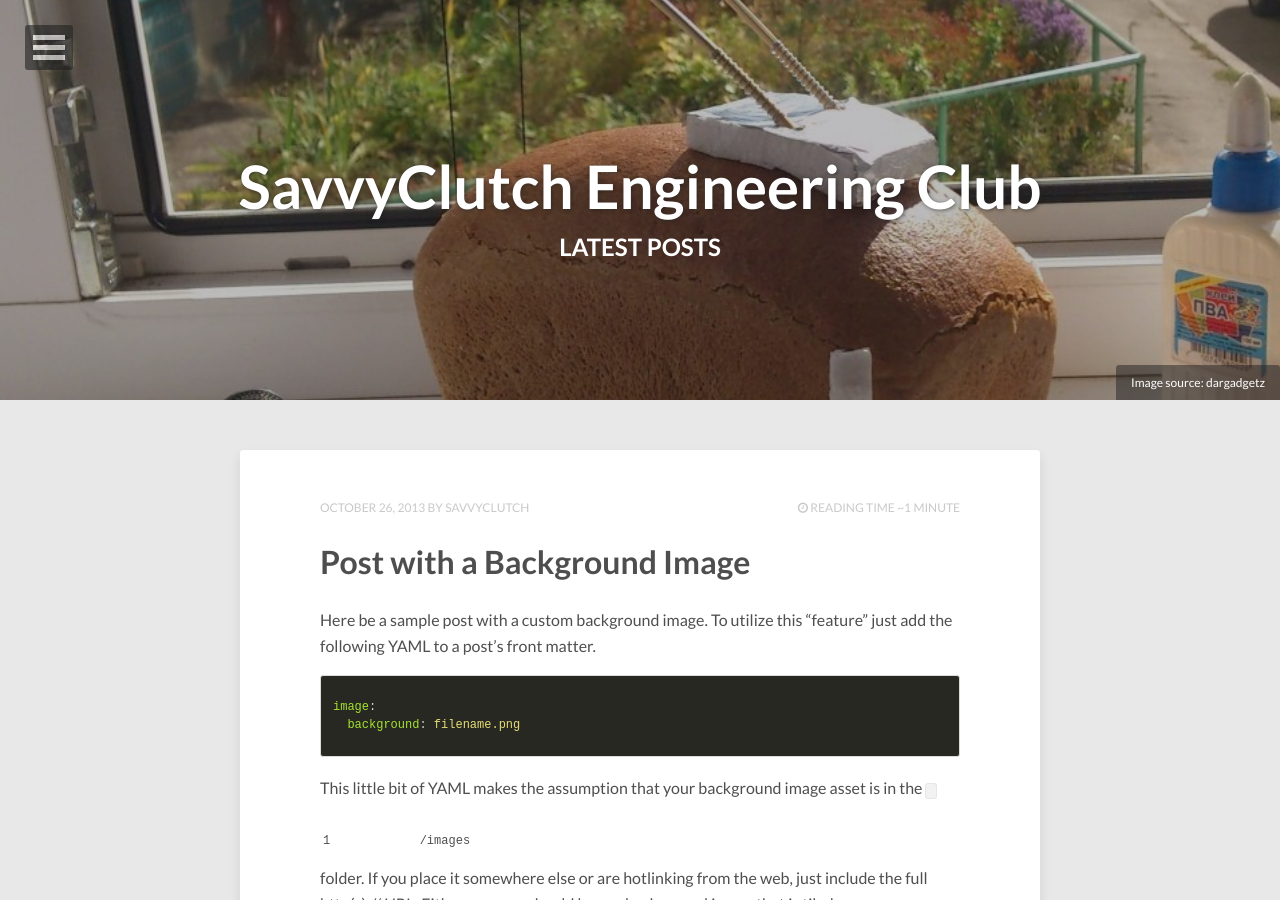
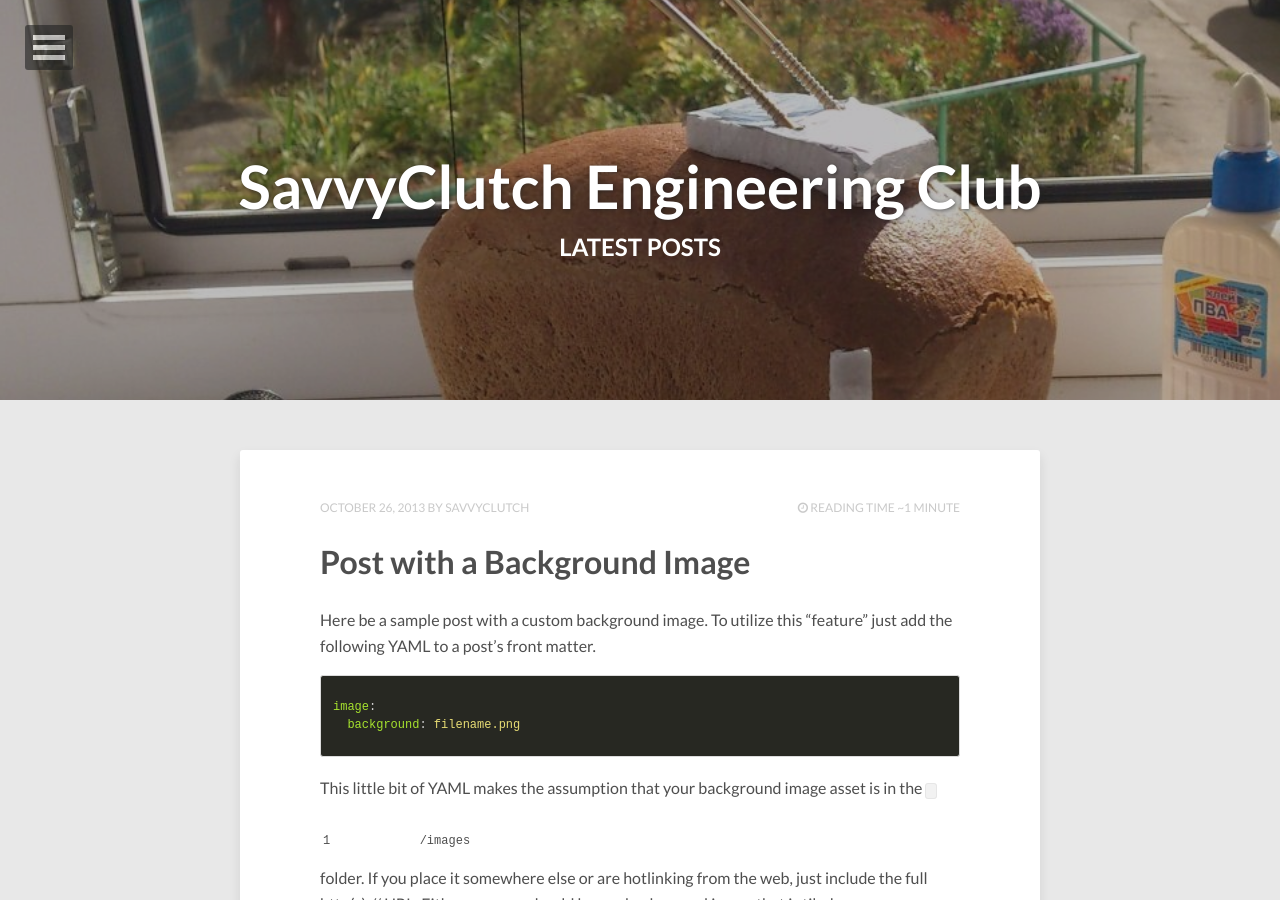
Before and after one commit to savvyclutch/savvyclutch.github.io, a Jekyll site: the page built from index.html, in a window 1280 px wide and 900 px high. Built offline with Jekyll 4.4.1, drawn with Linux system fonts in a browser that asks for light colours; nearby versions of some CDN libraries; the list of posts is cut into pages by our own code.

```diff
--- a/index.html
+++ b/index.html
@@ -6,8 +6,8 @@
 comments: false
 image:
   feature: index-header.png
-  credit: dargadgetz
-  creditlink: http://www.dargadgetz.com/ios-7-abstract-wallpaper-pack-for-iphone-5-and-ipod-touch-retina/
+  <!--credit: dargadgetz-->
+  <!--creditlink: http://www.dargadgetz.com/ios-7-abstract-wallpaper-pack-for-iphone-5-and-ipod-touch-retina/-->
 ---
 
 {% for post in paginator.posts %}
```
